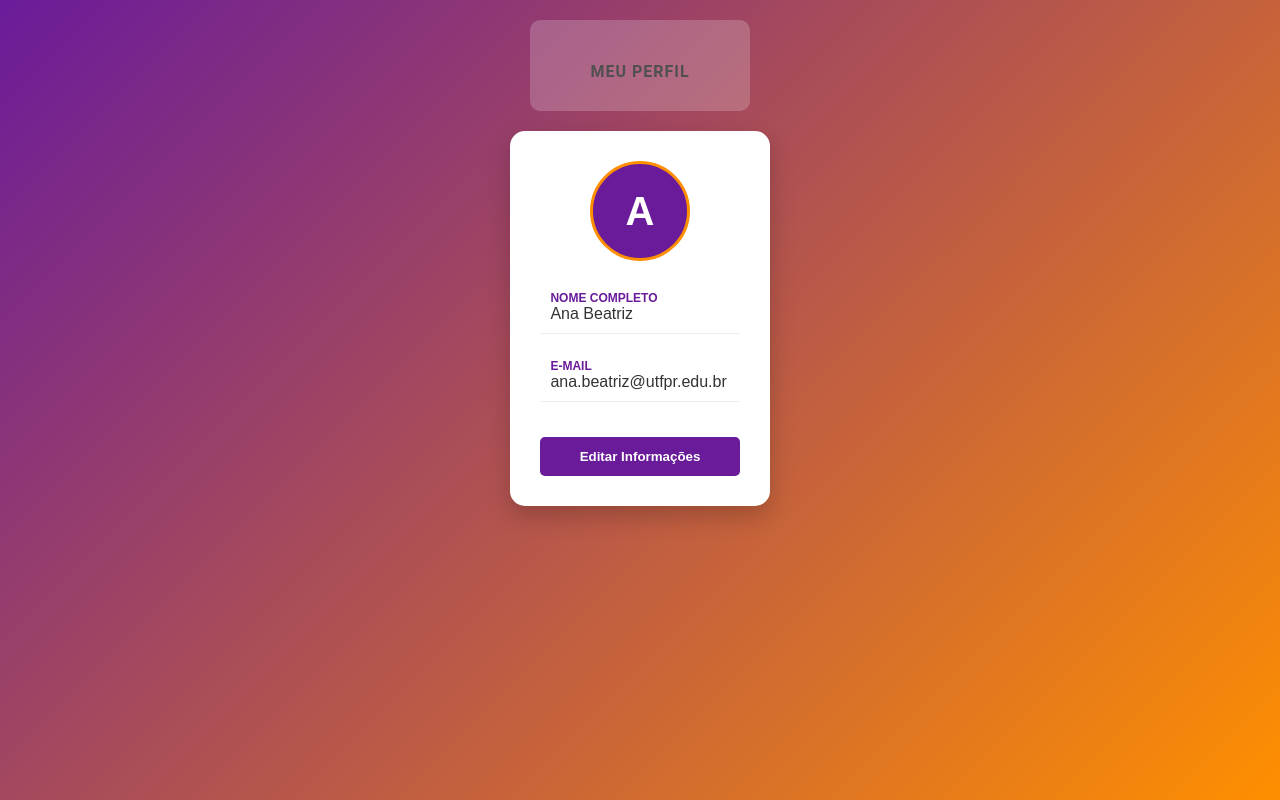
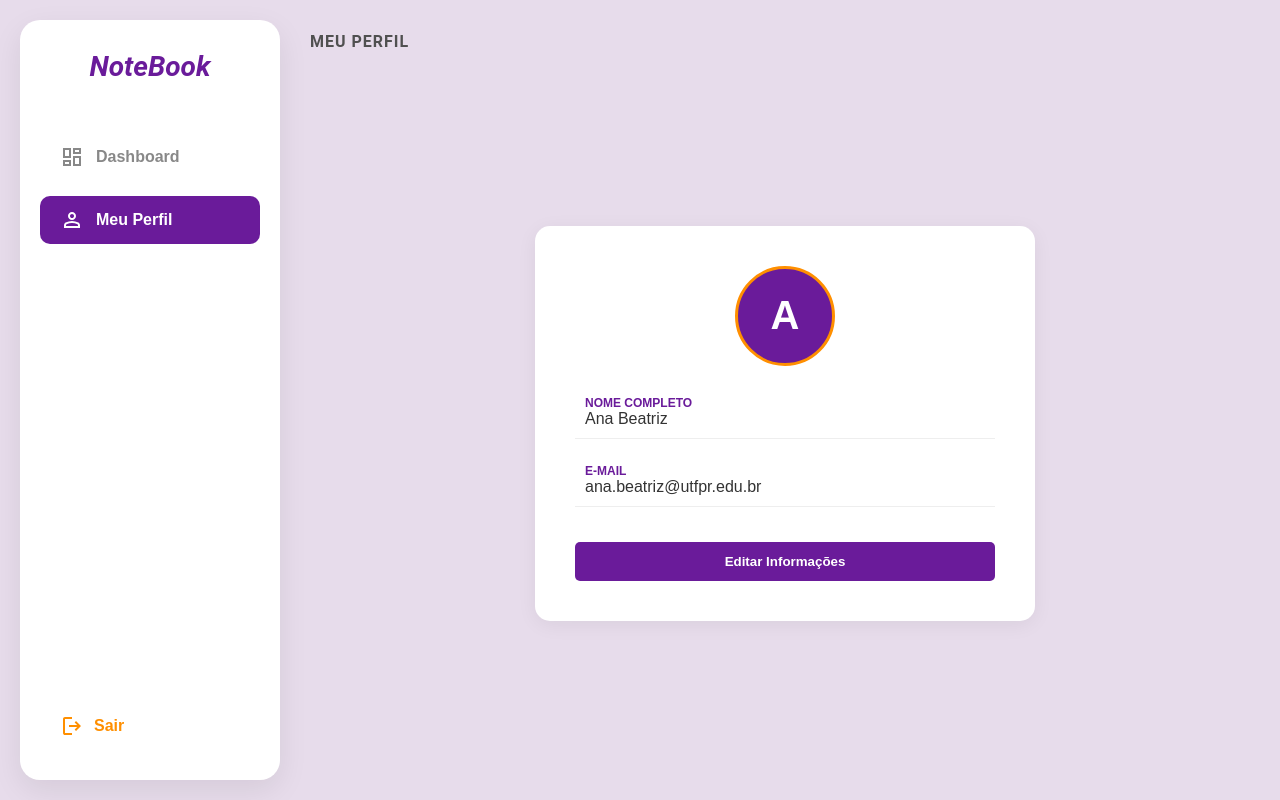
Before and after one commit to yasSayuri/Certificadora_3, a React app in the folder frontend/: page /perfil in a window 1280 px wide. Built offline with nearby package versions, Linux system fonts and the light colour scheme; the HTML template or start-up script is replaced by a standard one.

Commit message:
atualização layout tela de perfil

```diff
--- a/frontend/src/pages/Perfil.css
+++ b/frontend/src/pages/Perfil.css
@@ -1,39 +1,118 @@
-.perfil_container {
-    background: linear-gradient(135deg, #6a1b9a 0%, #ff8f00 100%);
-    background-attachment: fixed;
-    min-height: 100vh;
+.perfil_layout {
+    display: flex;
+    height: 100vh;
+    width: 100vw;
+    background: #e7dceb;
+    font-family: 'Open Sans', sans-serif;
     margin: 0;
+    box-sizing: border-box;
+    padding: 20px;
+    gap: 30px;
+    overflow: hidden;
+}
+
+.sidebar {
+    width: 260px;
+    height: 100%;
+    background-color: #ffffff;
+    padding: 30px 20px;
     display: flex;
     flex-direction: column;
-    align-items: center;
-    font-family: 'Open Sans', sans-serif;
+    box-shadow: 0 10px 30px rgba(0,0,0,0.08);
+    border-radius: 20px;
+    box-sizing: border-box;
 }
 
-.Header_Container {
+.sidebar_logo {
+    color: #6a1b9a;
+    font-family: 'Roboto', sans-serif;
+    font-style: italic;
+    font-size: 28px;
+    margin-bottom: 50px;
+    text-align: center;
+}
+
+.sidebar_nav {
+    display: flex;
+    flex-direction: column;
+    gap: 15px;
+    flex: 1;
+}
+
+.nav_item {
     display: flex;
     align-items: center;
-    margin: 20px;
-    background-color: rgba(255, 255, 255, 0.2);
-    padding: 30px;
-    padding-left: 60px;
-    padding-right: 60px;
+    gap: 12px;
+    text-decoration: none;
+    color: #888;
+    padding: 12px 20px;
     border-radius: 10px;
+    font-weight: bold;
+    transition: all 0.3s ease;
+}
+
+.nav_item:hover {
+    background-color: rgba(106, 27, 154, 0.05);
+    color: #6a1b9a;
+}
+
+.nav_item.active {
+    background-color: #6a1b9a;
+    color: white;
+}
+
+.nav_logout {
+    display: flex;
+    align-items: center;
+    justify-content: left;
+    gap: 10px;
+    text-decoration: none;
+    color: #ff8f00;
+    padding: 12px 20px;
+    font-weight: bold;
+    transition: color 0.3s;
+}
+
+.nav_logout:hover {
+    color: #e67e00;
+}
+
+.perfil_main {
+    flex: 1;
+    display: flex;
+    flex-direction: column;
+    height: 100%;
+    box-sizing: border-box;
+    width: 100%;
+}
+
+.perfil_header {
+    width: 100%;
+    margin-bottom: 15px;
 }
 
 #Titulo {
-    color: #ffffff;
-    font-size: 24px;
-    text-transform: uppercase;
-    padding: center;
-  }
+    color: #6a1b9a;
+    font-weight: bold;
+    margin: 0;
+    font-size: 26px;
+}
+
+.perfil_content {
+    flex: 1;
+    display: flex;
+    align-items: center;
+    justify-content: center;
+    width: 100%;
+}
 
 #Caixa_Perfil {
     background-color: #ffffff;
     width: 100%;
     max-width: 500px;
     border-radius: 15px;
-    box-shadow: 0 10px 25px rgba(0,0,0,0.2);
-    padding: 30px;
+    box-shadow: 0 4px 20px rgba(0,0,0,0.06);
+    padding: 40px;
     text-align: center;
 }
 
@@ -82,6 +161,7 @@
     border-radius: 5px;
     font-weight: bold;
     cursor: pointer;
+    transition: background 0.3s;
 }
 
 .Botao_Editar:hover {
--- a/frontend/src/pages/Perfil.jsx
+++ b/frontend/src/pages/Perfil.jsx
@@ -1,4 +1,5 @@
 import React from 'react';
+import { Link } from 'react-router-dom';
 import './Perfil.css';
 
 function Perfil({ usuario }) {
@@ -10,11 +11,34 @@ function Perfil({ usuario }) {
   const inicial = dados.nome.charAt(0).toUpperCase();
 
   return (
-    <div className="perfil_container">
-      <div className="Header_Container">
+    <div className="perfil_layout">
+      <aside className="sidebar">
+        <h2 className="sidebar_logo">NoteBook</h2>
+
+        <nav className="sidebar_nav">
+          <Link to="/dashboard" className="nav_item">
+            <svg xmlns="http://www.w3.org/2000/svg" height="24px" viewBox="0 -960 960 960" width="24px" fill="currentColor"><path d="M520-600v-240h320v240H520ZM120-440v-400h320v400H120Zm400 320v-400h320v400H520Zm-400 0v-240h320v240H120Zm80-400h160v-240H200v240Zm400 320h160v-240H600v240Zm0-480h160v-80H600v80ZM200-200h160v-80H200v80Zm160-80Zm240-240Zm-240 0Z"/></svg>
+            Dashboard
+          </Link>
+
+          <Link to="/perfil" className="nav_item active">
+            <svg xmlns="http://www.w3.org/2000/svg" height="24px" viewBox="0 -960 960 960" width="24px" fill="currentColor"><path d="M480-480q-66 0-113-47t-47-113q0-66 47-113t113-47q66 0 113 47t47 113q0 66-47 113t-113 47ZM160-160v-112q0-34 17.5-62.5T224-378q62-31 126-46.5T480-440q66 0 130 15.5T736-378q29 15 46.5 43.5T800-272v112H160Zm80-80h480v-32q0-11-5.5-20T700-306q-54-27-109-40.5T480-360q-56 0-111 13.5T260-306q-9 5-14.5 14t-5.5 20v32Zm240-320q33 0 56.5-23.5T560-640q0-33-23.5-56.5T480-720q-33 0-56.5 23.5T400-640q0 33 23.5 56.5T480-560Zm0-80Zm0 400Z"/></svg>
+            Meu Perfil
+          </Link>
+        </nav>
+
+        <Link to="/" className="nav_logout">
+          <svg xmlns="http://www.w3.org/2000/svg" height="24px" viewBox="0 -960 960 960" width="24px" fill="currentColor"><path d="M200-120q-33 0-56.5-23.5T120-200v-560q0-33 23.5-56.5T200-840h280v80H200v560h280v80H200Zm440-160-55-58 102-102H360v-80h327L585-622l55-58 200 200-200 200Z"/></svg>
+          Sair
+        </Link>
+      </aside>
+
+      <main className="perfil_main">
+        <header className="perfil_header">
           <h1 id="Titulo">Meu Perfil</h1>
-      </div>
+        </header>
 
+        <div className="perfil_content">
           <div id="Caixa_Perfil">
             <div className="Avatar_Circle">{inicial}</div>
 
@@ -31,6 +55,8 @@ return (
             <button className="Botao_Editar">Editar Informações</button>
           </div>
         </div>
+      </main>
+    </div>
   );
 }
 
```
Lines whose indentation alone changed are shown as unchanged.
